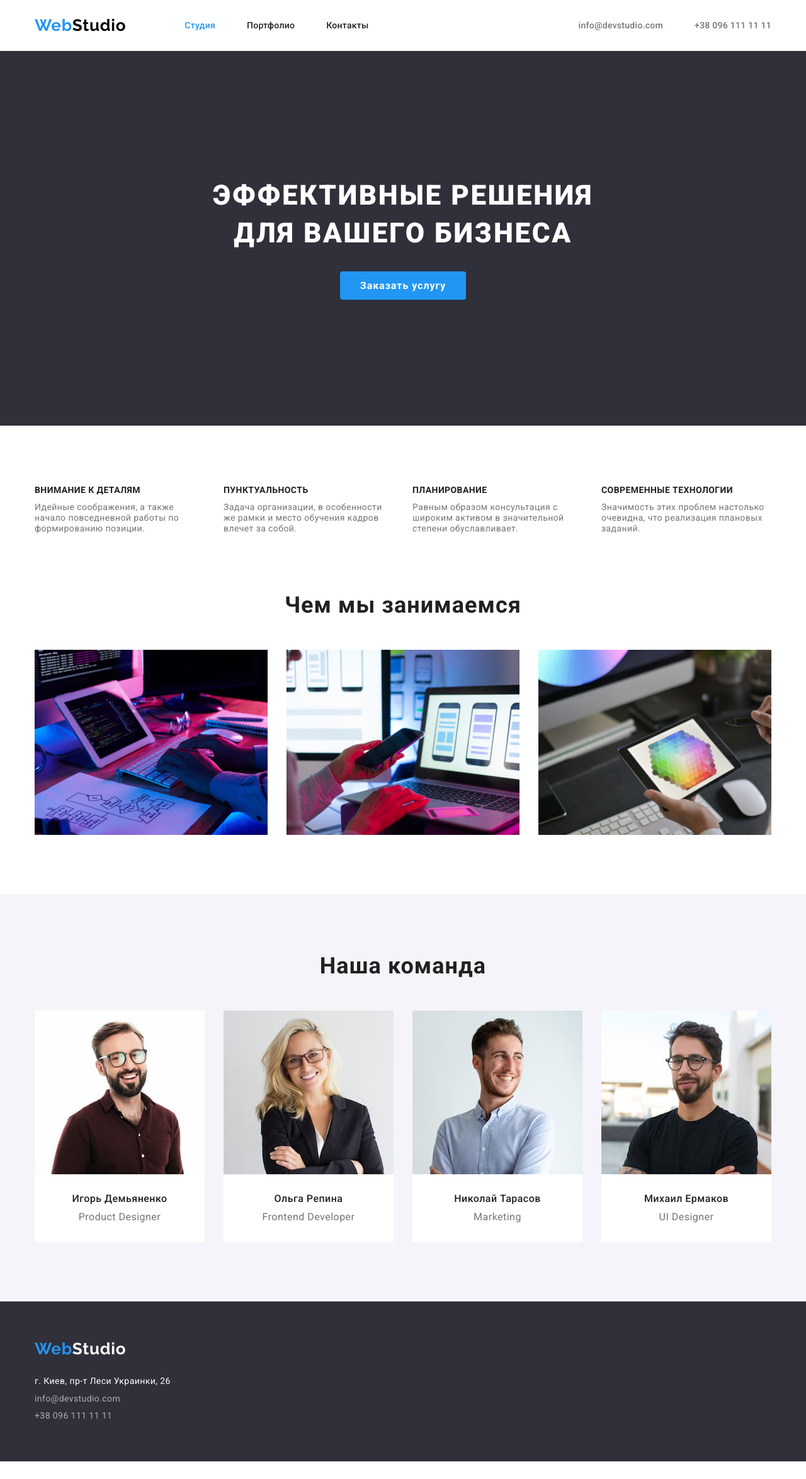
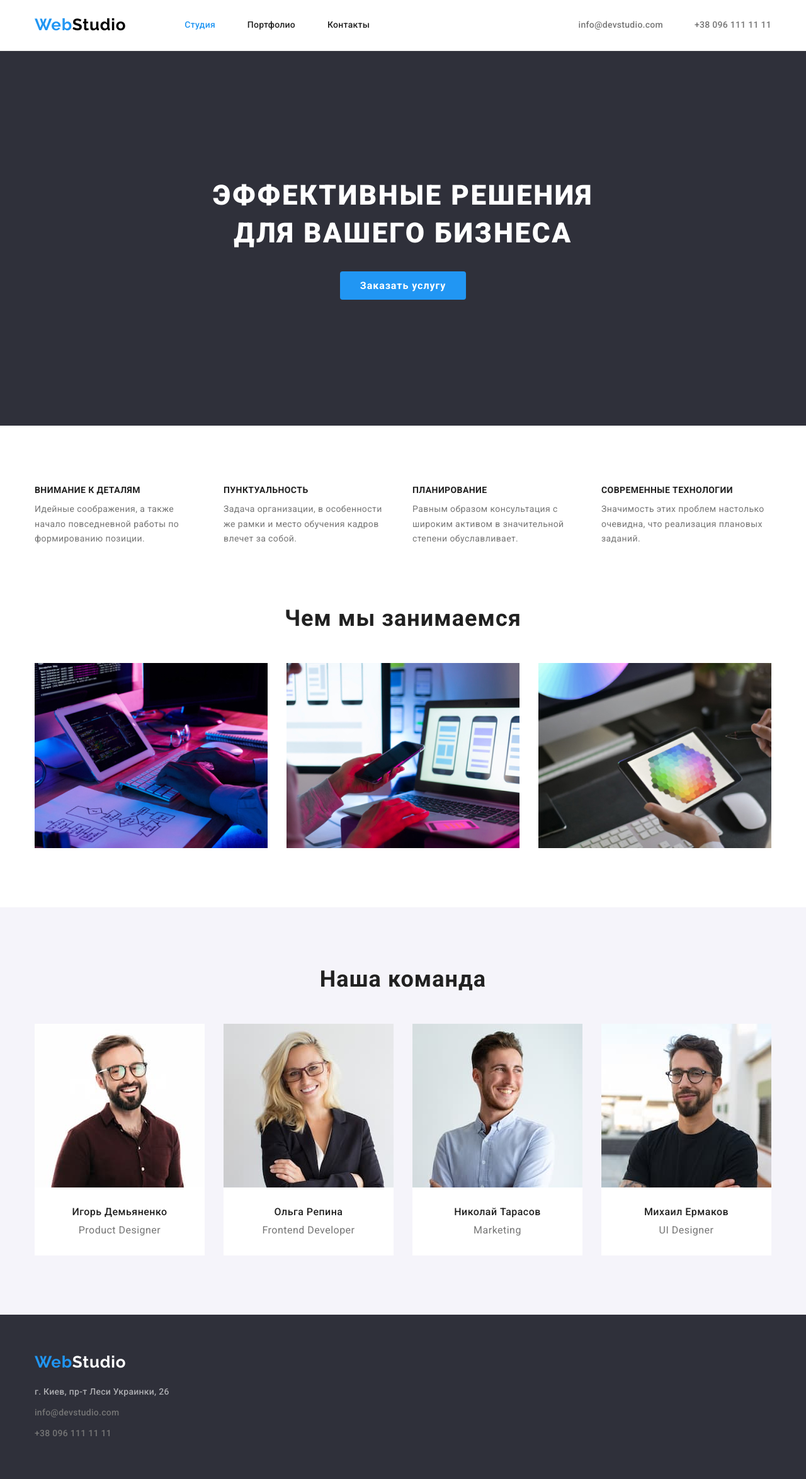
Before and after one commit to Oleh-Mohylnyi/goit-markup-hw-03, a plain HTML site: page index.html in a window 1280 px wide. Shown: the whole page at 63% size. Before the commit the page ends 2321 px from the top, so only its background shows below. Drawn offline with nearby package versions, Linux system fonts and the light colour scheme.

Commit message:
изменяет маржины/паддинги

```diff
--- a/css/styles.css
+++ b/css/styles.css
@@ -28,6 +28,7 @@ h3,
 h4,
 p {
   margin-top: 0;
+  margin-bottom: 0;
 }
 
 body {
@@ -59,51 +60,67 @@ img {
   overflow: hidden;
 }
 
+.link {
+  text-decoration: none;
+  font-weight: 500;
+  font-size: 14px;
+  line-height: 1.14;
+  letter-spacing: 0.02em;
+  color: var(--add-text-color);
+}
+
+.link:hover,
+.link:focus {
+  color: var(--accent-color);
+}
+
+.container {
+  width: 1200px;
+  padding-left: 15px;
+  padding-right: 15px;
+  margin: auto;
+}
+
 /*logo+header+footer*/
 
-header {
+.header-part {
   border-bottom: 1px solid var(--border-color);
-}
-
-.flex-container {
-  display: flex;
-}
-
-.flex-container-grid {
-  display: flex;
-  flex-wrap: wrap;
-  margin-left: -30px;
-  margin-top: -30px;
+  padding-top: 24px;
+  padding-bottom: 25px;
 }
 
 .header-container {
-  height: 80px;
-  width: 1200px;
-  padding: 24px 15px;
-  margin: auto;
+  display: flex;
   justify-content: space-between;
   align-items: center;
 }
 
 .nav-header {
-  justify-content: flex-start;
+  display: flex;
 }
 
 .nav-list {
+  display: flex;
   margin-left: 93px;
   align-items: center;
+  justify-content: space-between;
+  width: 294px;
 }
 
-.nav {
-  margin-right: 50px;
+.nav-item {
+  color: var(--main-text-color);
+}
+
+.current {
+  color: var(--accent-color);
+}
+
+.contact-header {
+  display: flex;
 }
 
 .contact-item {
   margin-left: 50px;
-}
-
-.list-address {
-  margin-top: 20px;
 }
 
 .logo {
@@ -123,49 +140,27 @@ header {
   color: #fff;
 }
 
-.link {
-  text-decoration: none;
-  font-weight: 500;
-  font-size: 14px;
-  line-height: 1.14;
-  letter-spacing: 0.02em;
-  color: var(--add-text-color);
-  font-style: normal;
+.footer-part {
+  background-color: var(--contrast-bg-color);
+  padding-top: 60px;
+  padding-bottom: 60px;
 }
 
-.link:hover,
-.link:focus {
-  color: var(--accent-color);
+.list-address {
+  margin-top: 20px;
 }
 
-.nav {
-  color: var(--main-text-color);
-}
-
-.current {
-  color: var(--accent-color);
-}
-
-.footer {
-  background-color: var(--contrast-bg-color);
-  line-height: 1.71;
-}
-
-.footer-container {
-  width: 1200px;
-  margin: auto;
-  padding: 60px 15px;
-}
-
-.address {
+.list-address-item {
   font-weight: 400;
   font-size: 14px;
   line-height: 1.71;
   letter-spacing: 0.03em;
   color: var(--bg-color);
+  font-style: normal;
+  margin-top: 9px;
 }
 
-.contact-footer {
+.contact-footer-color {
   color: var(--color-address);
 }
 
@@ -184,6 +179,8 @@ header {
 .hero-section {
   background-color: var(--contrast-bg-color);
   text-align: center;
+  padding-top: 200px;
+  padding-bottom: 200px;
 }
 
 .button-order {
@@ -195,7 +192,6 @@ header {
   background-color: var(--accent-color);
   cursor: pointer;
   font-family: inherit;
-
   min-height: 200;
   min-width: 50;
   border: 0;
@@ -203,18 +199,21 @@ header {
   padding: 10px 32px;
 }
 
-.container {
-  width: 1200px;
-  padding: 94px 15px;
-  margin: auto;
+.flex-container-grid {
+  display: flex;
+  flex-wrap: wrap;
+  margin-left: -30px;
+  margin-top: -30px;
 }
 
-.hero-container {
-  padding: 200px 15px;
+.features-section {
+  padding-top: 94px;
+  padding-bottom: 94px;
+  text-align: left;
 }
 
-.practice-container{
-  padding-top: 0;
+.practice-section {
+  padding-bottom: 94px;
 }
 
 .title {
@@ -226,17 +225,10 @@ header {
   margin-bottom: 50px;
 }
 
-.team {
-  text-align: center;
-}
-
 .filter-project {
-  margin-bottom: 34px;
+  display: flex;
+  margin-bottom: 50px;
   justify-content: center;
-}
-
-.features {
-  text-align: left;
 }
 
 .item {
@@ -261,7 +253,7 @@ header {
 
 .features-description {
   font-size: 14px;
-  line-height: 1.21;
+  line-height: 1.71;
   letter-spacing: 0.03em;
   color: var(--add-text-color);
   margin-bottom: 0;
@@ -271,10 +263,18 @@ header {
   font-size: 16px;
   line-height: 1.17;
   letter-spacing: 0.03em;
+  text-align: center;
 }
 
 .team-section {
   background-color: var(--add-bg-color);
+  padding-top: 94px;
+  padding-bottom: 94px;
+}
+
+.team-card {
+  padding-top: 30px;
+  padding-bottom: 30px;
 }
 
 .team .item {
@@ -286,23 +286,18 @@ header {
   color: var(--main-text-color);
   font-size: 16px;
   margin-bottom: 10px;
-  margin-top: 30px;
 }
 
 .team-description {
   color: var(--add-text-color);
-  margin-bottom: 30px;
 }
 
 /*portfolio mail*/
-/*
-.button-filter-portfolio:first-child {
-  margin-left: 0;
+
+.portfolio-section {
+  padding-top: 86px;
+  padding-bottom: 102px;
 }
-
-.button-filter-portfolio:last-child {
-  margin-right: 0;
-} */
 
 .button-filter-portfolio {
   font-weight: 500;
@@ -310,22 +305,28 @@ header {
   line-height: 1.63;
   letter-spacing: 0.03em;
   color: var(--main-text-color);
-  /* background-color: var(--add-bg-color); */
   cursor: pointer;
   font-family: inherit;
   min-height: 38px;
   padding-left: 22px;
   padding-right: 22px;
   margin-left: 8px;
-  margin-right: 8px;
   border: 0;
   border-radius: 4px;
+}
+
+.button-filter-portfolio-first {
+  margin-left: 0;
 }
 
 .button-filter-portfolio:hover,
 .button-filter-portfolio:focus {
   color: var(--bg-color);
   background-color: var(--accent-color);
+}
+
+.portfolio-description {
+  padding: 20px 24px;
 }
 
 .title-portfolio {
@@ -343,7 +344,7 @@ header {
   letter-spacing: 0.03em;
 }
 
-.portfolio {
+.portfolio-list {
   flex-wrap: wrap;
   margin-left: -30px;
   margin-top: -30px;
@@ -356,7 +357,3 @@ header {
   border-right: 1px solid var(--border-color);
   border-bottom: 1px solid var(--border-color);
 }
-
-.portfolio-description {
-  margin: 20px 24px;
-}
--- a/index.html
+++ b/index.html
@@ -13,17 +13,17 @@
     </head>
 
     <body>
-        <header>
-            <div class="header-container flex-container">
-                <nav class="nav-header flex-container">
+        <header class="header-part">
+            <div class="container header-container">
+                <nav class="nav-header">
                     <a href="./index.html" class="logo">Web<span class="logo-up">Studio</span></a>
-                    <ul class="list nav-list flex-container">
-                        <li><a class="link nav current" href="./index.html">Студия</a></li>
-                        <li><a class="link nav" href="./portfolio.html">Портфолио</a></li>
-                        <li><a class="link nav" href="">Контакты</a></li>
+                    <ul class="list nav-list">
+                        <li><a class="link nav-item current" href="./index.html">Студия</a></li>
+                        <li><a class="link nav-item" href="./portfolio.html">Портфолио</a></li>
+                        <li><a class="link nav-item" href="">Контакты</a></li>
                     </ul>
                 </nav>
-                <ul class="list flex-container">
+                <ul class="list contact-header">
                     <li><a class="link contact-item" href="mailto:info@devstudio.com">info@devstudio.com</a></li>
                     <li><a class="link contact-item" href="tel:+380961111111">+38 096 111 11 11</a></li>
                 </ul>
@@ -37,7 +37,7 @@
                     <button class="button-order" type="button">Заказать услугу</button>
                 </div>
             </section>
-            <section>
+            <section class="features-section">
                 <div class="container">
                     <h2 class="visually-hidden">Особенности</h2>
                     <ul class="list features flex-container-grid">
@@ -61,8 +61,8 @@
                 </div>
             </section>
 
-            <section>
-                <div class="container practice-container">
+            <section class="practice-section">
+                <div class="container">
                     <h2 class="title">Чем мы занимаемся</h2>
                     <ul class="list flex-container-grid">
                         <li class="item"><img src="./images/box1.jpg" alt="рабочее место разработчика" width="370"></li>
@@ -78,39 +78,47 @@
                 <ul class="team list flex-container-grid">
                     <li class="item">
                         <img src="./images/teamcard1.jpg" alt="портрет Product Designer Игоря Демьяненко" width="270">
+                        <div class="team-card">
                             <h3 class="team-title ">Игорь Демьяненко</h3>
                             <p class="team-description">Product Designer</p>
+                        </div>
                     </li>
                     <li class="item">
                         <img src="./images/teamcard2.jpg" alt="портрет Frontend Developer Ольги Репиной" width="270">
+                        <div class="team-card">
                             <h3 class="team-title ">Ольга Репина</h3>
                             <p class="team-description">Frontend Developer</p>
+                        </div>
                     </li>
                     <li class="item">
                         <img src="./images/teamcard3.jpg" alt="портрет Marketing Николая Тарасова" width="270">
+                        <div class="team-card">
                             <h3 class="team-title ">Николай Тарасов</h3>
                             <p class="team-description">Marketing</p>
+                        </div>
                     </li>
                     <li class="item">
                         <img src="./images/teamcard4.jpg" alt="портрет UI Designer Михаила Ермакова" width="270">
+                        <div class="team-card">
                             <h3 class="team-title ">Михаил Ермаков</h3>
                             <p class="team-description">UI Designer</p>
+                        </div>
                     </li>
                 </ul>
                 </div>
             </section>
         </main>
 
-        <footer class="list footer">
-            <div class="footer-container">
+        <footer class="footer-part">
+            <div class="container footer-container">
                 <a href="./index.html" class="logo">Web<span class="logo-down">Studio</span></a>
-                <address>
+                <address class="address-part">
                     <ul class="list list-address">
-                        <li><a class="link address" href="https://goo.gl/maps/jDDkmHE5Bs7uJv8Z7" target="blank"
+                        <li class="list-address-item"><a class="link contact-footer-color" href="https://goo.gl/maps/jDDkmHE5Bs7uJv8Z7" target="blank"
                                 rel="noopener noreferrer">г. Киев, пр-т
                                 Леси Украинки, 26</a></li>
-                        <li><a class="link address contact-footer" href="mailto:info@devstudio.com">info@devstudio.com</a></li>
-                        <li><a class="link address contact-footer" href="tel:+380961111111">+38 096 111 11 11</a></li>
+                        <li class="list-address-item"><a class="link " href="mailto:info@devstudio.com">info@devstudio.com</a></li>
+                        <li class="list-address-item"><a class="link " href="tel:+380961111111">+38 096 111 11 11</a></li>
                     </ul>
                 </address>
             </div>
```
Also changed, not shown: portfolio.html (+22 -19 lines). Lines whose indentation alone changed are shown as unchanged.
